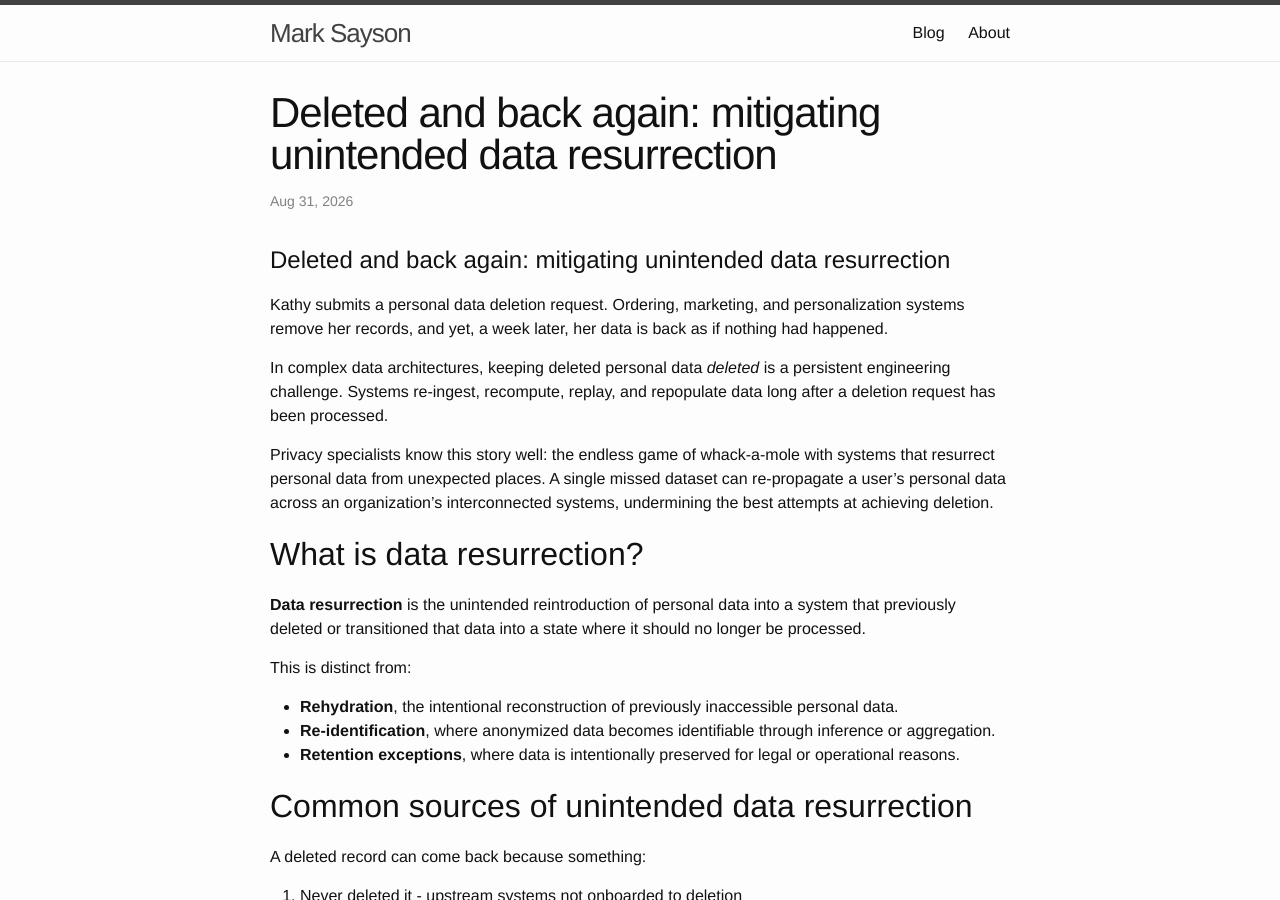
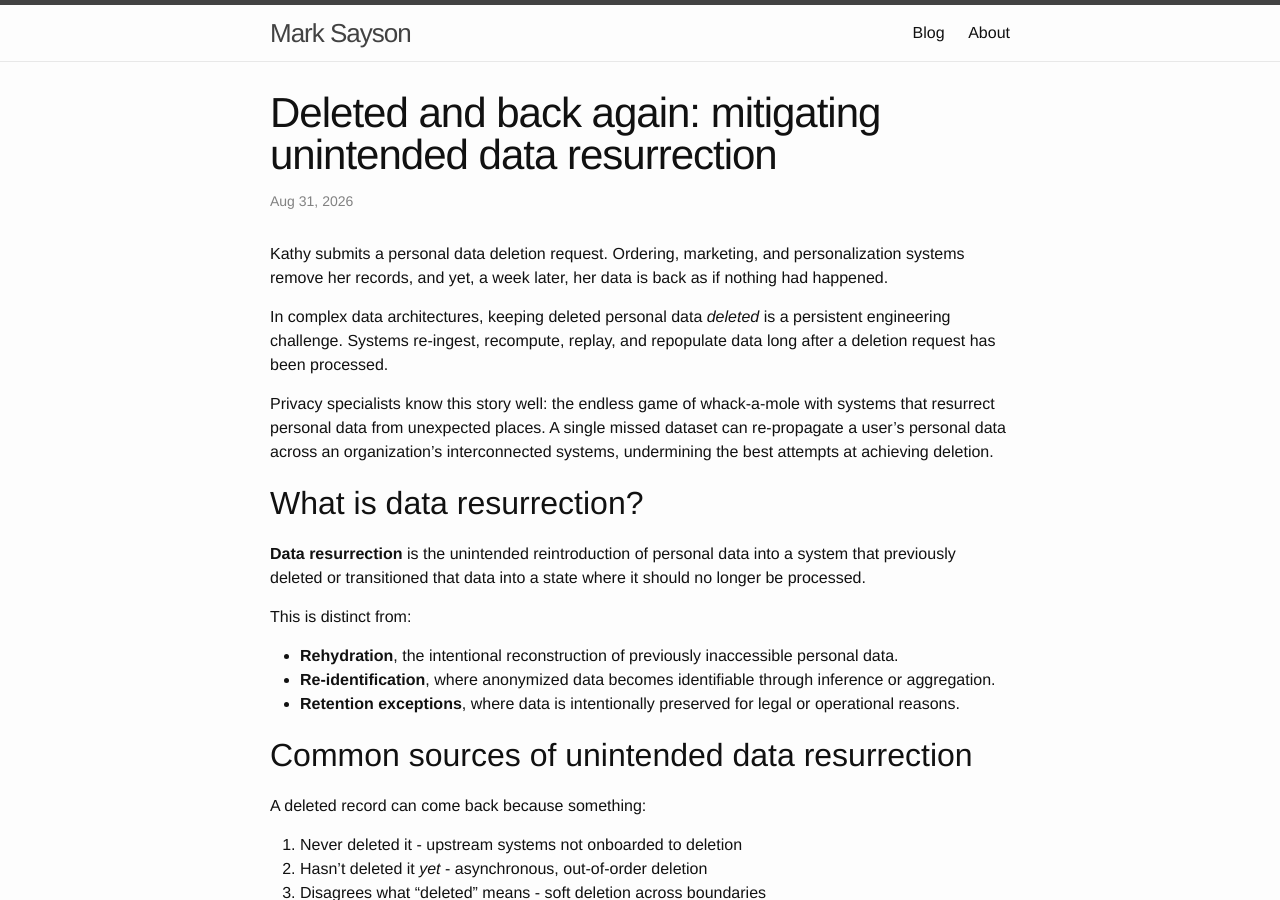
Before and after one commit to msayson/msayson.github.io, a Jekyll site: the page built from _posts/2026-08-30-mitigating-personal-data-resurrection.markdown, in a window 1280 px wide and 900 px high. Built offline with Jekyll 4.4.1, drawn with Linux system fonts in a browser that asks for light colours.

Commit message:
Remove duplicate header

```diff
--- a/_posts/2026-08-30-mitigating-personal-data-resurrection.markdown
+++ b/_posts/2026-08-30-mitigating-personal-data-resurrection.markdown
@@ -5,8 +5,6 @@ date: 2026-08-30 20:30:00 -0800
 categories: privacy-engineering right-to-be-forgotten
 excerpt: A persistent challenge in complex data architectures is keeping data that is subject to deletion from continuing to resurface, as systems re-ingest and propagate data even after executing a deletion request.
 ---
-
-# Deleted and back again: mitigating unintended data resurrection
 
 Kathy submits a personal data deletion request.  Ordering, marketing, and personalization systems remove her records, and yet, a week later, her data is back as if nothing had happened.
 
```
